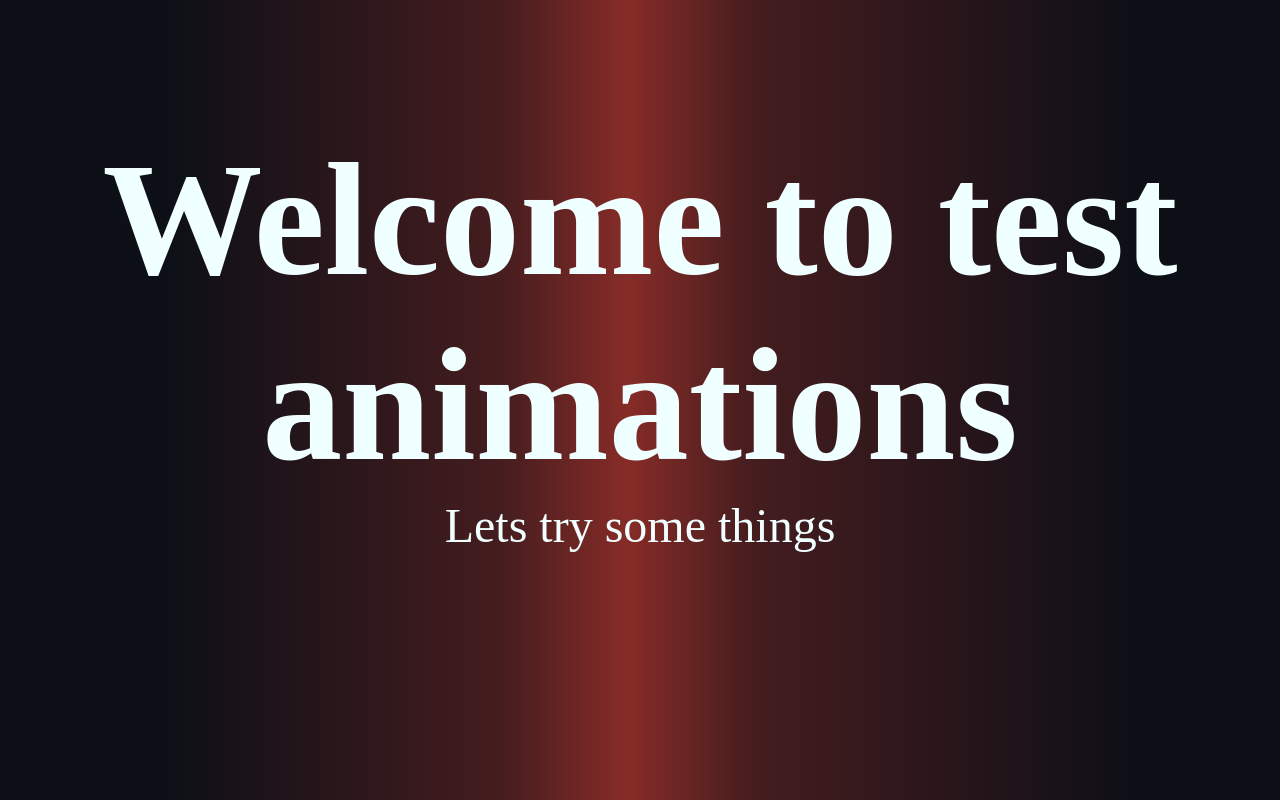
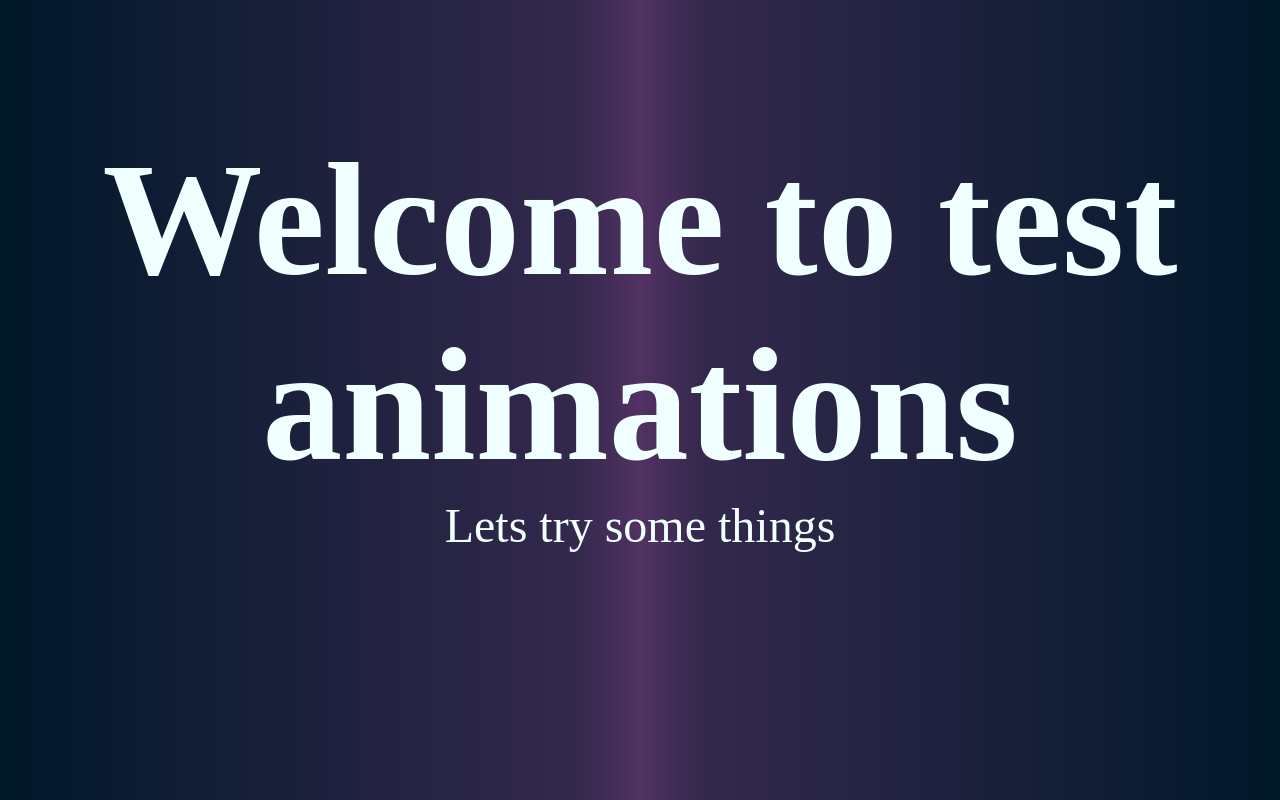
Before and after one commit to Chrisvimu/SVGtestAnimation, a plain HTML site: page index.html in a window 1280 px wide. Shown: the top 800 px of the page. Drawn offline with nearby package versions, Linux system fonts and the light colour scheme; files that its build step writes are made by us from their sources.

Commit message:
Fix color dark-theme

```diff
--- a/SVGtests/Test1/Content/Resources/index/svgControl.css
+++ b/SVGtests/Test1/Content/Resources/index/svgControl.css
@@ -5,15 +5,15 @@
 */
 /* DARK THEME*/
 .theme-dark {
-    background: hsla(222, 29%, 7%, 1);
+    background: hsla(205, 100%, 8%, 1);
 
-    background: linear-gradient(90deg, hsla(222, 29%, 7%, 1) 13%, hsla(357, 41%, 19%, 1) 39%, hsla(3, 55%, 34%, 1) 49%, hsla(357, 41%, 19%, 1) 59%, hsla(228, 26%, 7%, 1) 89%);
+background: linear-gradient(90deg, hsla(205, 100%, 8%, 1) 0%, hsla(258, 31%, 23%, 1) 45%, hsla(279, 33%, 29%, 1) 50%, hsla(258, 31%, 23%, 1) 55%, hsla(205, 100%, 8%, 1) 100%);
+/*
+background: -moz-linear-gradient(90deg, hsla(205, 100%, 8%, 1) 0%, hsla(258, 31%, 23%, 1) 45%, hsla(279, 33%, 29%, 1) 50%, hsla(258, 31%, 23%, 1) 55%, hsla(205, 100%, 8%, 1) 100%);
 
-    /* background: -moz-linear-gradient(90deg, hsla(222, 29%, 7%, 1) 13%, hsla(357, 41%, 19%, 1) 39%, hsla(3, 55%, 34%, 1) 49%, hsla(357, 41%, 19%, 1) 59%, hsla(228, 26%, 7%, 1) 89%);
+background: -webkit-linear-gradient(90deg, hsla(205, 100%, 8%, 1) 0%, hsla(258, 31%, 23%, 1) 45%, hsla(279, 33%, 29%, 1) 50%, hsla(258, 31%, 23%, 1) 55%, hsla(205, 100%, 8%, 1) 100%); */
 
-    background: -webkit-linear-gradient(90deg, hsla(222, 29%, 7%, 1) 13%, hsla(357, 41%, 19%, 1) 39%, hsla(3, 55%, 34%, 1) 49%, hsla(357, 41%, 19%, 1) 59%, hsla(228, 26%, 7%, 1) 89%);
-     */
-    filter: progid: DXImageTransform.Microsoft.gradient( startColorstr="#0C0F16", endColorstr="#431C1E", GradientType=1 );
+filter: progid: DXImageTransform.Microsoft.gradient( startColorstr="#001829", endColorstr="#34294E", GradientType=1 );
 }
 /*SVG*/
 svg {
--- a/index.html
+++ b/index.html
@@ -7,7 +7,7 @@
     <meta name="viewport" content="width=device-width, initial-scale=1">
 
     <!-- Bootstrap CSS -->
-    <link rel="stylesheet" href="./Content/Resources/index/main.css">
+    <link rel="stylesheet" href="./SVGtests/Test1/Content/Resources/index/main.css">
     <link rel="stylesheet" href="./Content/Resources/index/svgControl.css">
     <title>Hello, world!</title>
 </head>
```
